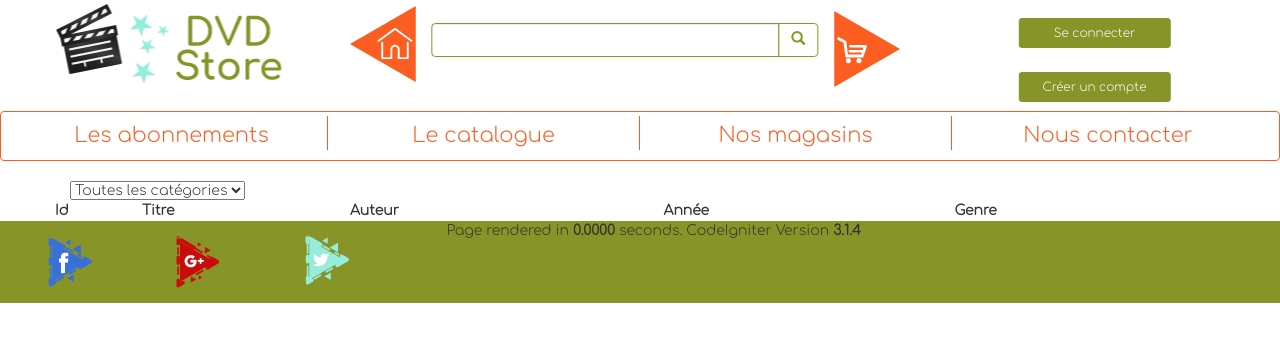
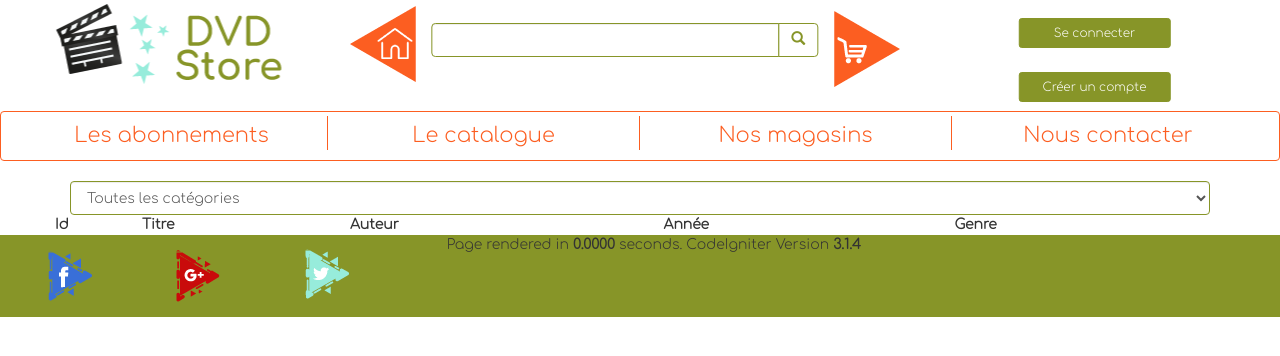
Before and after one commit to alicedoe/deeveadee_evaluation_02062017, a CodeIgniter app: page /database/catalogue in a window 1280 px wide. Shown: the part 22-378 px from the top of the page. Run offline with CodeIgniter, Linux system fonts and the light colour scheme; data that the repository does not hold is empty; some libraries are stand-ins or nearby versions.

```diff
--- a/application/views/catalogue_view.php
+++ b/application/views/catalogue_view.php
@@ -1,7 +1,7 @@
 <script type="text/javascript" src="<?php echo base_url("assets/js/catalogue.js"); ?>"></script>
 
         <div class="container">
-            <select id="genre" name="genre">
+            <select id="genre" class="form-control col-lg-6" name="genre">
                 <option value="*" selected="selected">Toutes les catégories</option>
             <?php foreach($genres as $genre):?>
                 <option value="<?php echo $genre['numG']; ?>"><?php echo $genre['nomG']; ?></option>
```
